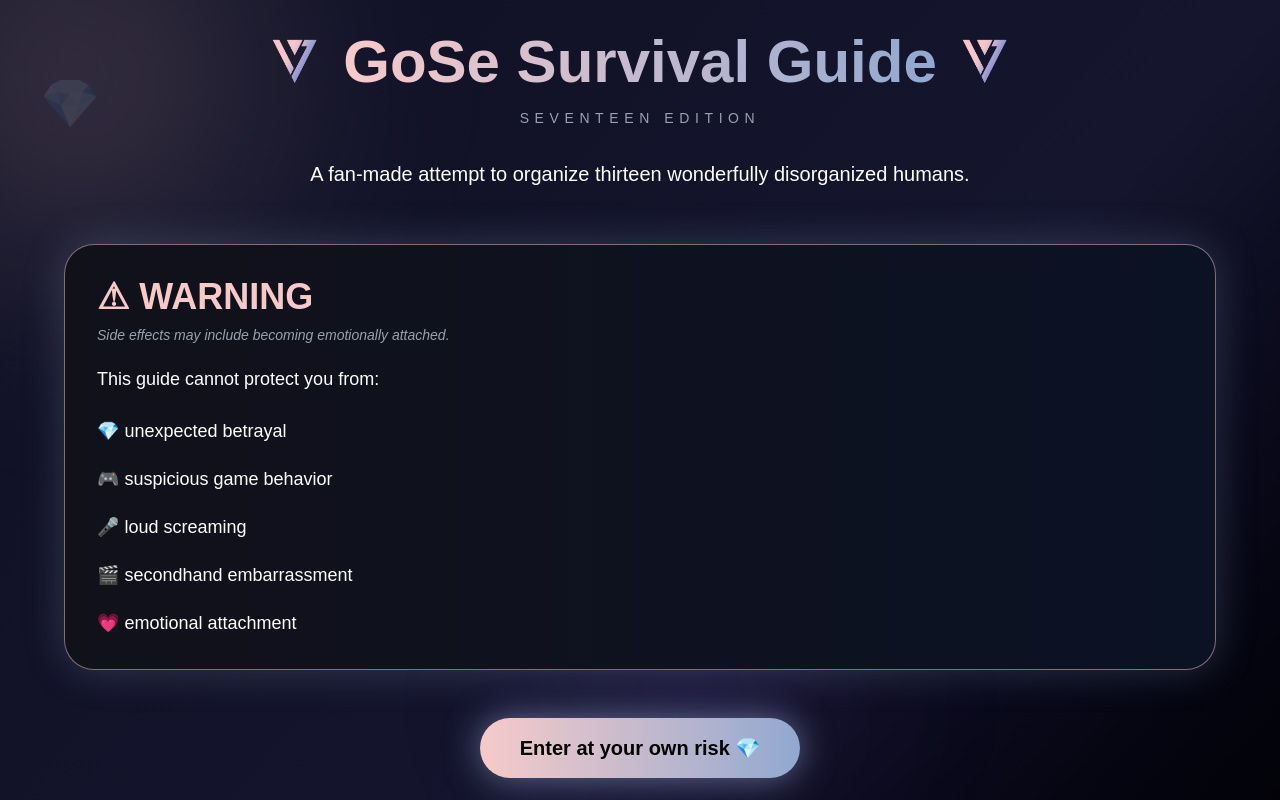
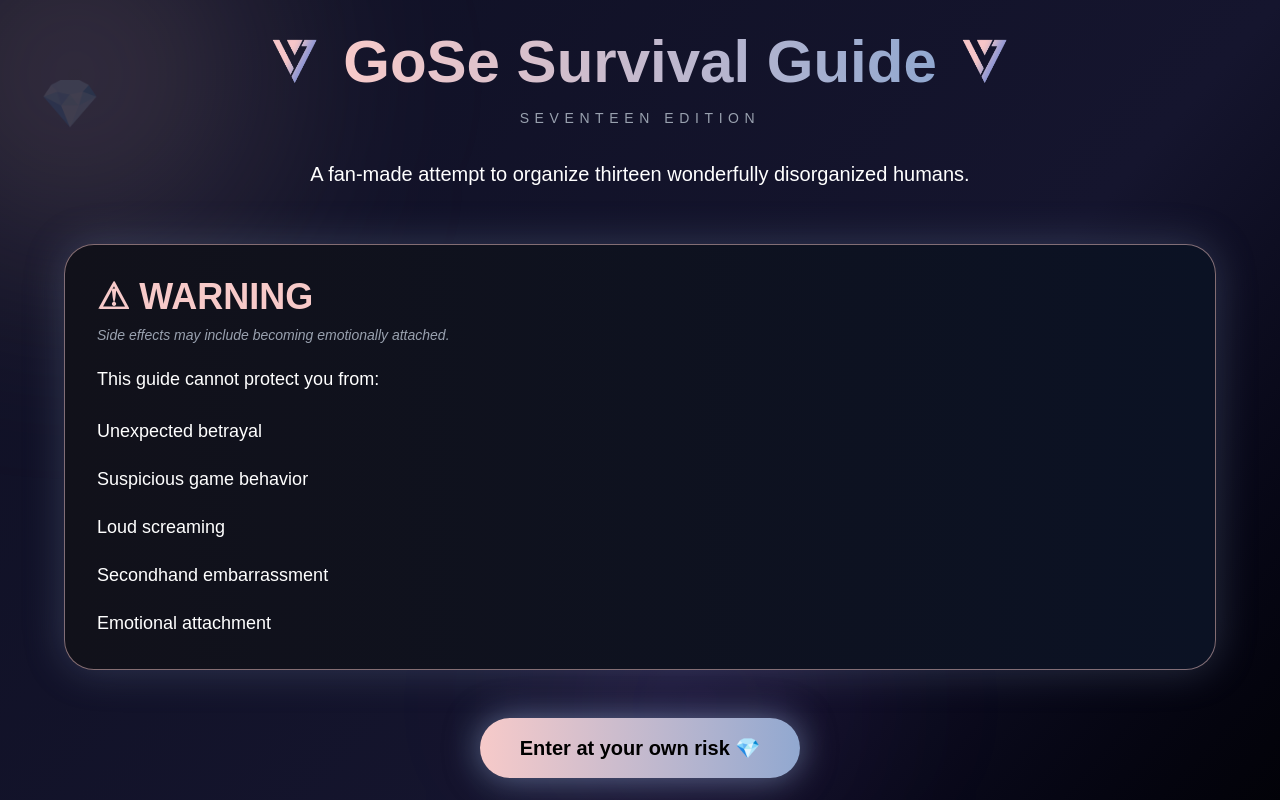
Before and after one commit to garima2511/GoSe-Survival-Guide, a Next.js app: page / in a window 1280 px wide. Shown: the top 800 px of the page. Built offline with nearby package versions, Linux system fonts and the light colour scheme.

Commit message:
Small edits

```diff
--- a/app/page.tsx
+++ b/app/page.tsx
@@ -139,15 +139,15 @@ export default function Home() {
 
           <ul className="mt-6 space-y-5 text-lg">
 
-            <li>💎 unexpected betrayal</li>
+            <li> Unexpected betrayal</li>
 
-            <li>🎮 suspicious game behavior</li>
+            <li> Suspicious game behavior</li>
 
-            <li>🎤 loud screaming</li>
+            <li> Loud screaming</li>
 
-            <li>🎬 secondhand embarrassment</li>
+            <li> Secondhand embarrassment</li>
 
-            <li>💗 emotional attachment</li>
+            <li> Emotional attachment</li>
 
           </ul>
 
```
